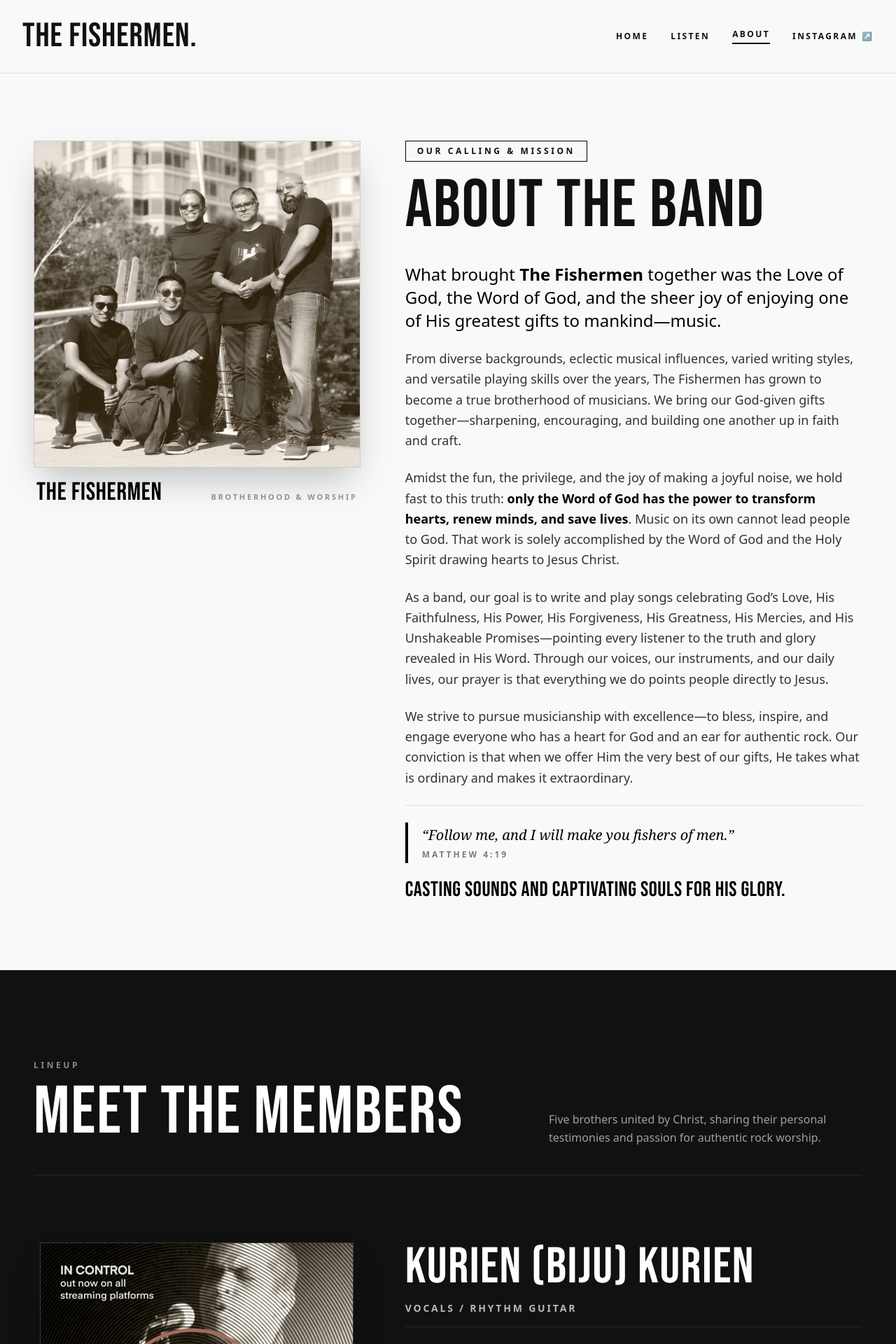
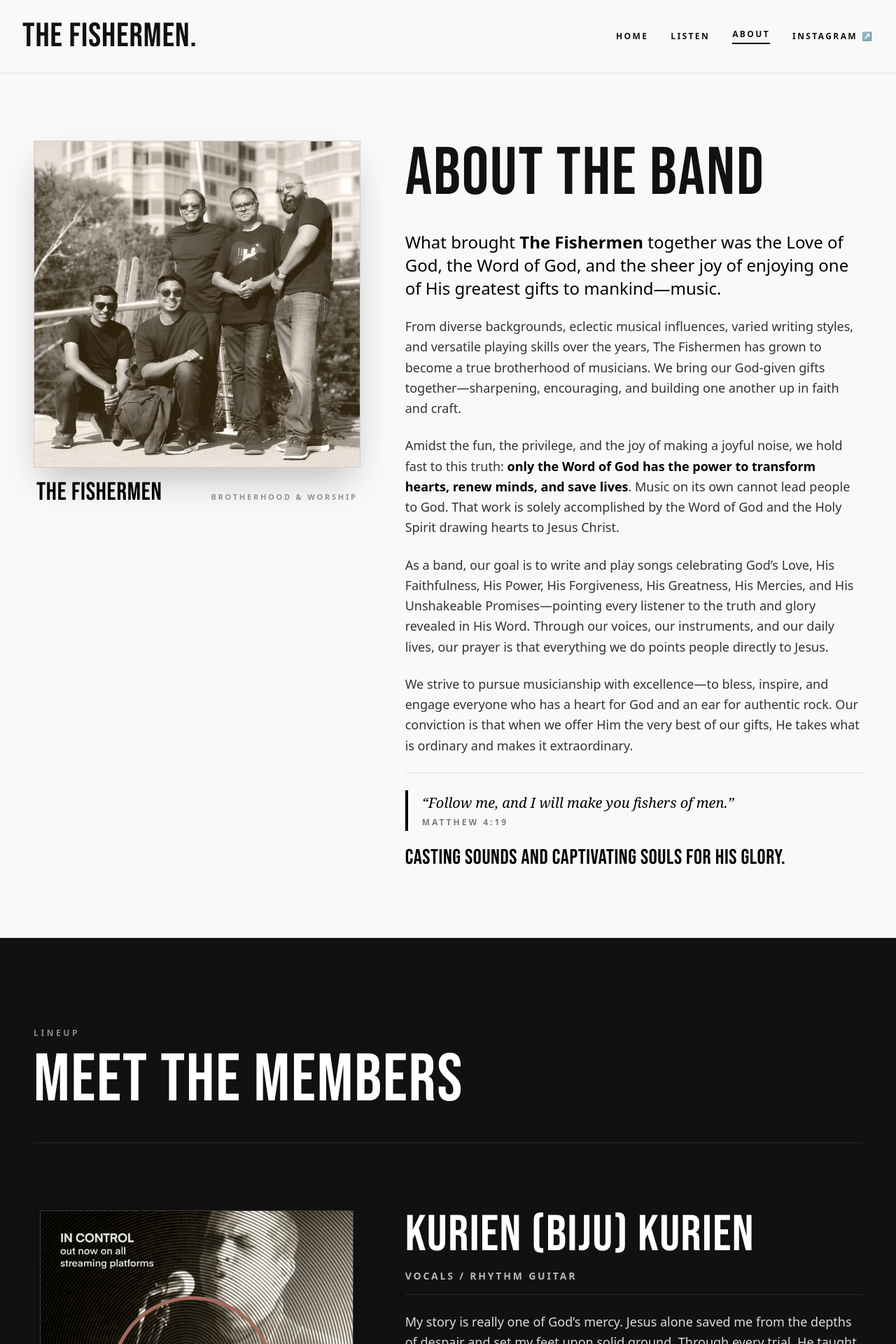
Before and after one commit to levinttgit/fishermen, a Next.js app: page /fishermen/about in a window 1280 px wide. Shown: the top 1920 px of the page at 70% size. Built offline with nearby package versions, Linux system fonts and the light colour scheme.

Commit message:
Remove 'Our Calling & Mission' and lineup subtitle text

```diff
--- a/src/app/about/page.tsx
+++ b/src/app/about/page.tsx
@@ -138,9 +138,6 @@ export default function AboutPage() {
 
             {/* About Text */}
             <div className="w-full lg:w-7/12 flex flex-col justify-center">
-              <span className="font-bold tracking-[0.3em] uppercase text-xs mb-4 inline-block border border-black px-4 py-1.5 self-start">
-                Our Calling & Mission
-              </span>
               <h1 className="font-display text-6xl md:text-8xl leading-none uppercase mb-8">
                 About The Band
               </h1>
@@ -187,16 +184,11 @@ export default function AboutPage() {
         <section className="bg-[#111111] text-white py-24 md:py-32 px-6 md:px-12">
           <div className="max-w-7xl mx-auto">
             {/* Lineup Header */}
-            <div className="mb-20 md:mb-24 flex flex-col md:flex-row justify-between items-start md:items-end gap-6 border-b border-white/10 pb-10">
-              <div>
-                <span className="font-bold tracking-[0.3em] uppercase text-xs text-white/50 mb-3 block">Lineup</span>
-                <h2 className="font-display text-6xl md:text-8xl uppercase leading-none">
-                  Meet The Members
-                </h2>
-              </div>
-              <p className="max-w-md text-sm md:text-base text-white/60 leading-relaxed">
-                Five brothers united by Christ, sharing their personal testimonies and passion for authentic rock worship.
-              </p>
+            <div className="mb-20 md:mb-24 border-b border-white/10 pb-10">
+              <span className="font-bold tracking-[0.3em] uppercase text-xs text-white/50 mb-3 block">Lineup</span>
+              <h2 className="font-display text-6xl md:text-8xl uppercase leading-none">
+                Meet The Members
+              </h2>
             </div>
 
             {/* Alternating Member Cards */}
```
